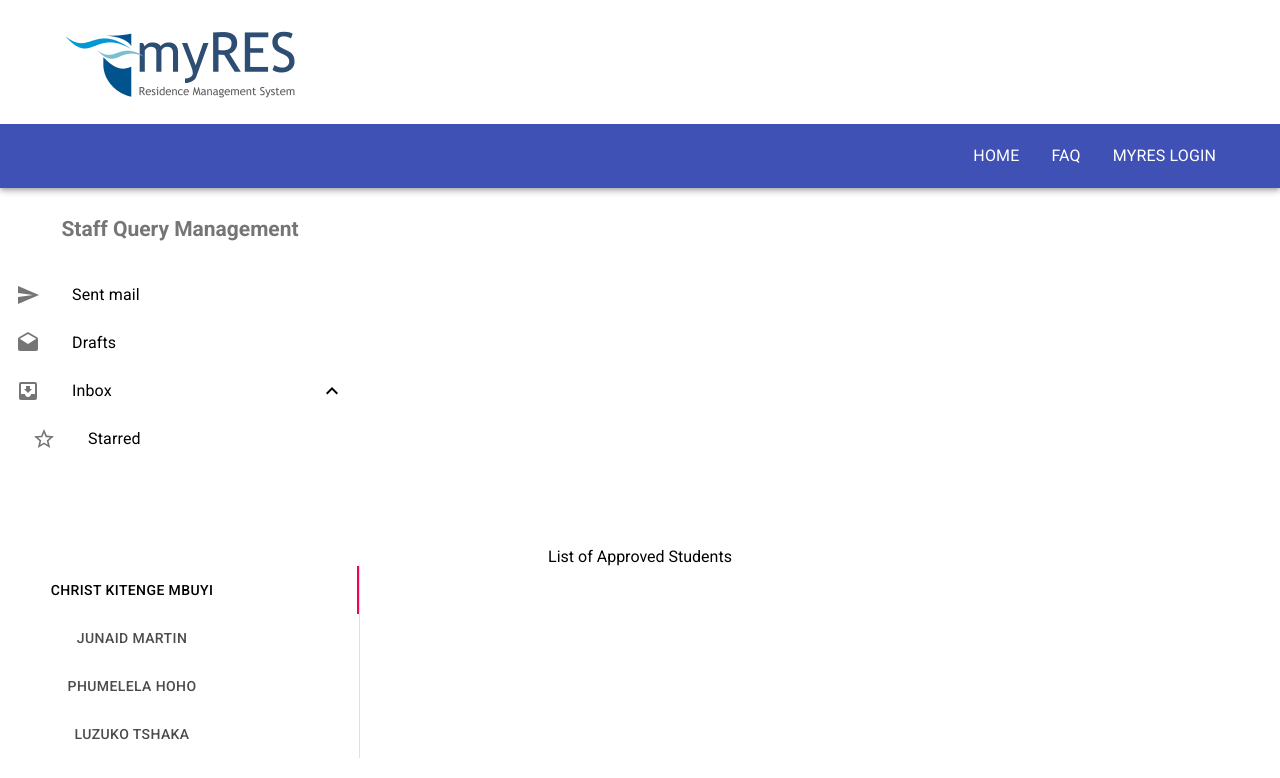
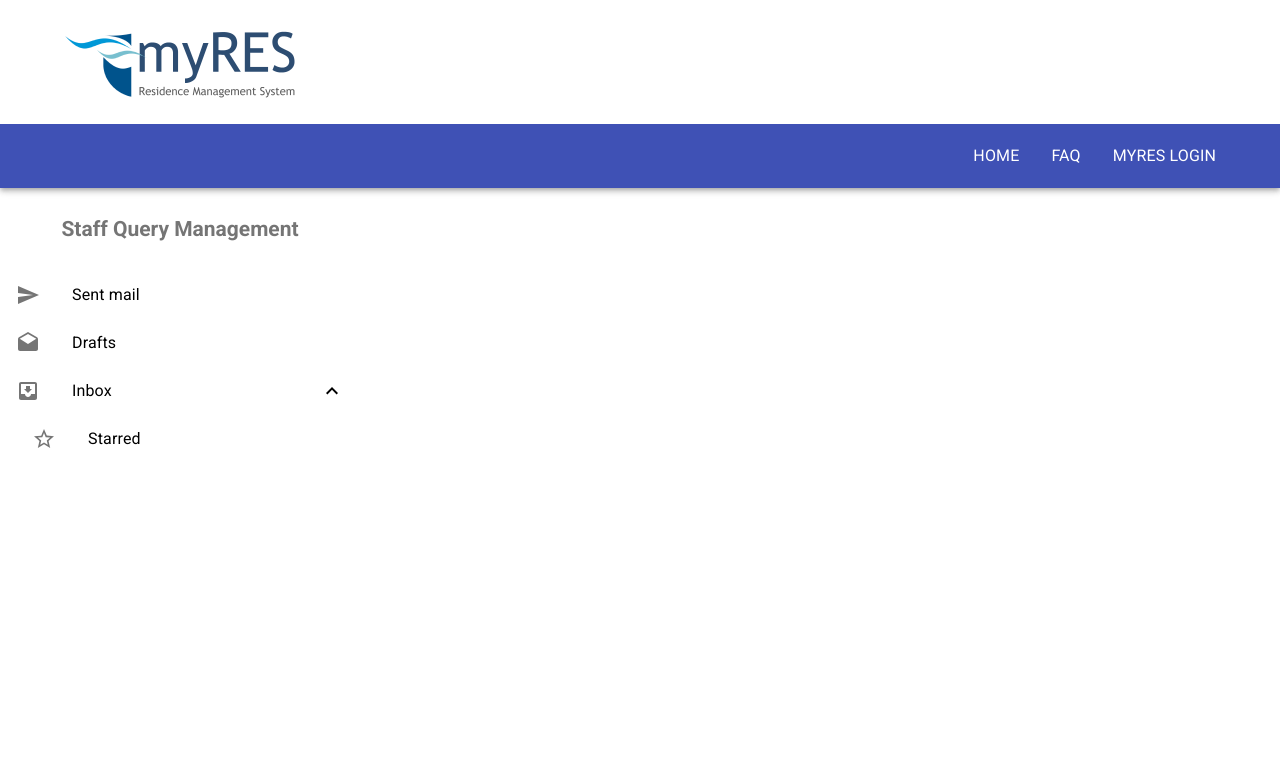
Before and after one commit to be-charles/ResidenceManagementSystemFront, a React (Create React App) app: page /staffquery in a window 1280 px wide. Shown: the top 778 px of the page. Built offline with nearby package versions, Linux system fonts and the light colour scheme.

Commit message:
Update StaffQuery.js

```diff
--- a/src/StaffQuery.js
+++ b/src/StaffQuery.js
@@ -15,8 +15,6 @@ import ExpandMore from '@material-ui/icons/ExpandMore';
 import StarBorder from '@material-ui/icons/StarBorder';
 
 import PropTypes from 'prop-types';
-import Tabs from '@material-ui/core/Tabs';
-import Tab from '@material-ui/core/Tab';
 import Typography from '@material-ui/core/Typography';
 import Box from '@material-ui/core/Box';
 
@@ -140,33 +138,6 @@ function StaffQuery() {
         </List>
       </Collapse>
     </List>
-<br></br><br></br><br></br><br></br>
-List of Approved Students
-    <div className={classes.root}>
-      <Tabs
-        orientation="vertical"
-        variant="scrollable"
-        value={value}
-        onChange={handleChange}
-        aria-label="Vertical tabs example"
-        className={classes.tabs}
-      >
-        <Tab label="Christ Kitenge Mbuyi" {...a11yProps(0)} />
-        <Tab label="Junaid Martin" {...a11yProps(1)} />
-        <Tab label="Phumelela Hoho" {...a11yProps(2)} />
-        <Tab label="Luzuko Tshaka" {...a11yProps(3)} />
-      </Tabs>
-      <TabPanel value={value} index={0}>
-      </TabPanel>
-      <TabPanel value={value} index={1}>
-      </TabPanel>
-      <TabPanel value={value} index={2}>
-
-      </TabPanel>
-      <TabPanel value={value} index={3}>
-
-      </TabPanel>
-    </div>
 </div>
   );
 }
```
